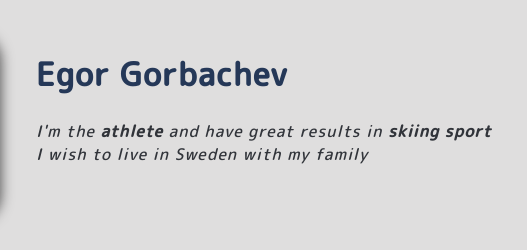
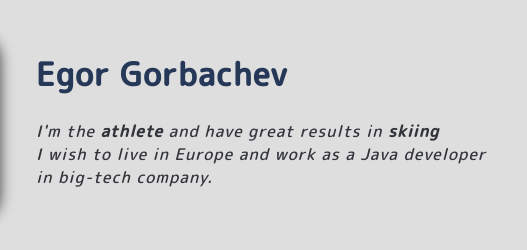
Before and after one commit to Egorekski/resume, a plain HTML site: page index.html in a window 1280 px wide. Shown: the top 250 px of the page, 519-1046 px from the left. Drawn offline with Linux system fonts and the light colour scheme.

Commit message:
Update index.html
New wishes!
New purposes

```diff
--- a/index.html
+++ b/index.html
@@ -19,8 +19,8 @@
                 <h1>Egor Gorbachev</h1>
 
                 <div class="wish">
-                    <p>I'm the <strong>athlete</strong> and have great results in <strong>skiing sport</strong></p>
-                    <p>I wish to live in Sweden with my family</p>
+                    <p>I'm the <strong>athlete</strong> and have great results in <strong>skiing</strong></p>
+                    <p>I wish to live in Europe and work as a Java developer in big-tech company.</p>
                 </div>
 
 
```
